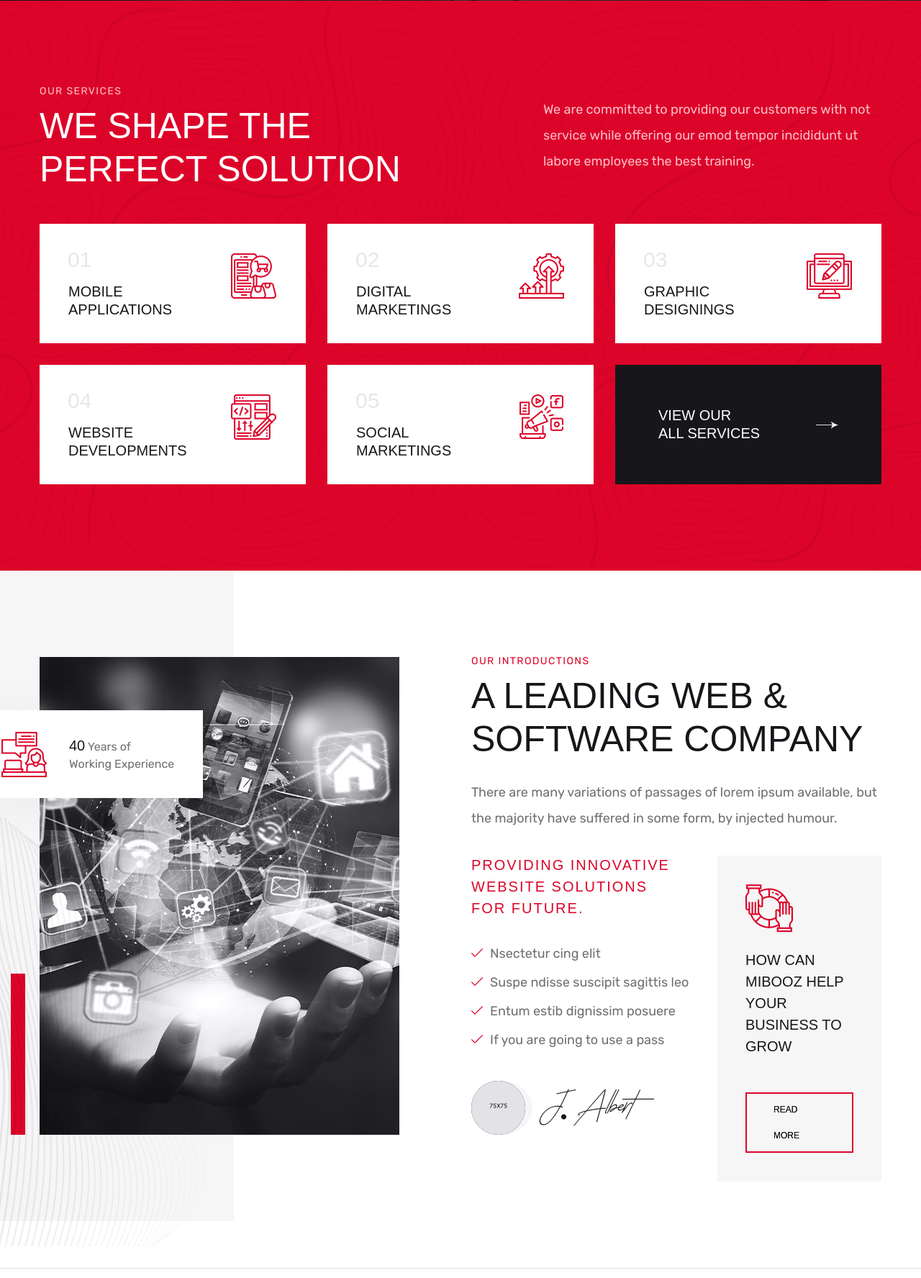
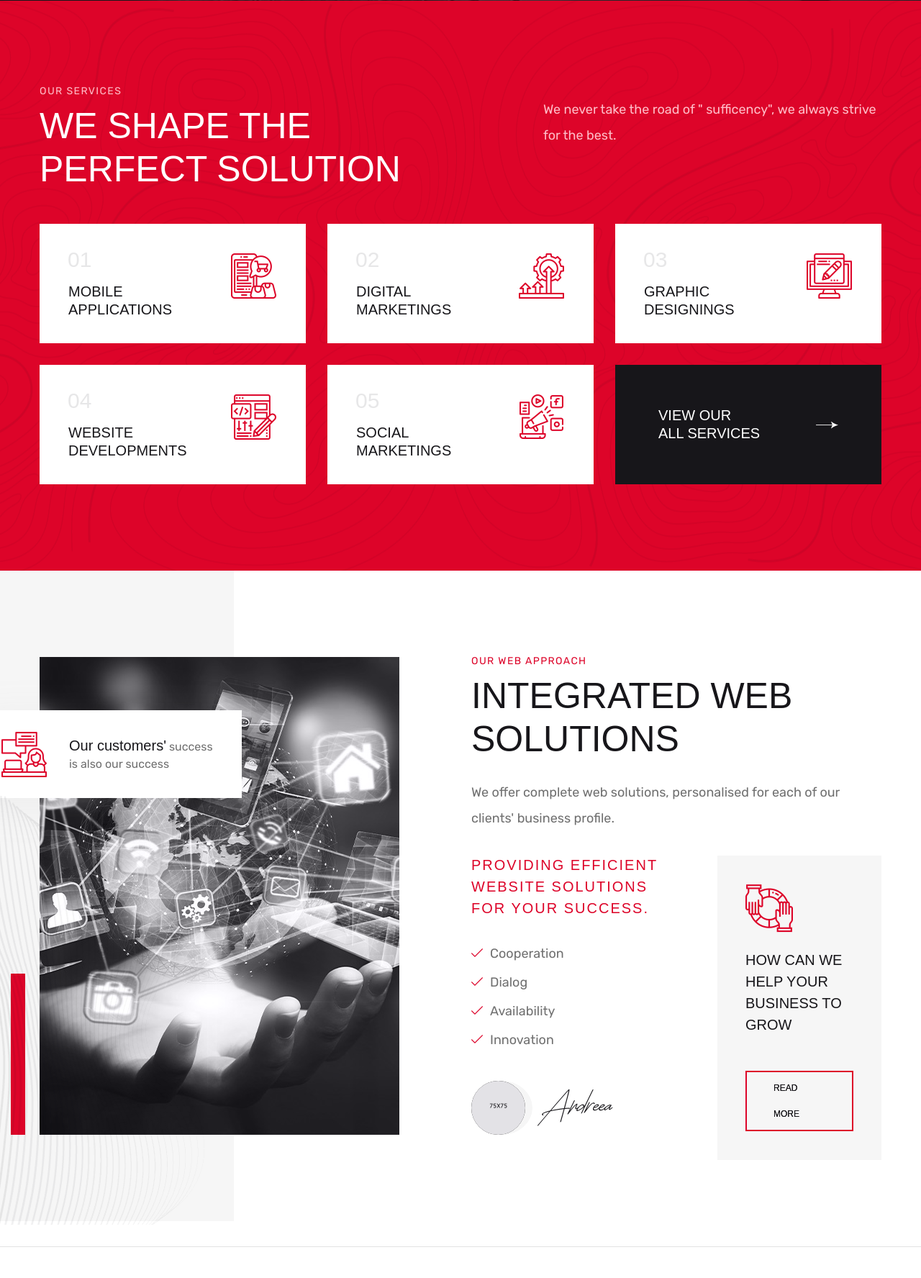
Before and after one commit to cci83glro/trepavo, a PHP site: page / in a window 1280 px wide. Shown: the part 966-2742 px from the top of the page at 72% size. Run offline with PHP 8.4, Linux system fonts and the light colour scheme; some libraries are stand-ins or nearby versions; some web fonts are replaced.

Commit message:
changes Andreea

```diff
--- a/header.php
+++ b/header.php
@@ -4,13 +4,13 @@
 <head>
     <meta charset="UTF-8" />
     <meta name="viewport" content="width=device-width, initial-scale=1.0" />
-    <title>Home One || Mibooz || Mibooz HTML Template For Business</title>
+    <title>Home | Trepavo</title>
     <!-- favicons Icons -->
     <link rel="apple-touch-icon" sizes="180x180" href="assets/images/favicons/apple-touch-icon.png" />
     <link rel="icon" type="image/png" sizes="32x32" href="assets/images/favicons/favicon-32x32.png" />
     <link rel="icon" type="image/png" sizes="16x16" href="assets/images/favicons/favicon-16x16.png" />
     <link rel="manifest" href="assets/images/favicons/site.webmanifest" />
-    <meta name="description" content="Mibooz HTML Template For Business" />
+    <meta name="description" content="Trepavo HTML Template For Business" />
 
     <!-- fonts -->
     <link rel="preconnect" href="https://fonts.googleapis.com">
@@ -59,12 +59,12 @@
                     <a href="#" class="mobile-nav__toggler"><i class="fa fa-bars"></i></a>
                     <ul class="main-menu__list">
                         <li class="dropdown">
-                            <a href="/" type="Home">Home</a>
+                            <a href="index" type="Home">Home</a>
                         </li>
                         <li class="dropdown">
                             <a href="about" type="About">About</a>
                         </li>
-                        <li class="dropdown">
+                        <!--li class="dropdown">
                             <a href="services" type="Services">Services</a>
                             <ul>
                                 <li><a href="services">Services</a></li>
@@ -75,7 +75,7 @@
                                 <li><a href="social-marketing">Social Marketing</a></li>
                                 <li><a href="content-writing">Content Writting</a></li>
                             </ul>
-                        </li>
+                        </li-->
                         <li class="dropdown">
                             <a href="projects" type="Projects">Projects</a>
                         </li>
--- a/index.php
+++ b/index.php
@@ -23,9 +23,9 @@
                         </div>
                         <!-- /.image-layer -->
                         <div class="main-slider__social">
-                            <a href="#">facebook</a>
+                            <a href="https://www.facebook.com/trepavocreativeagency">facebook</a>
 
-                            <a href="#">instagram</a>
+                            <a href="https://www.instagram.com/trepavocreativeagency/">instagram</a>
                         </div>
                         <div class="container">
                             <div class="row">
@@ -49,9 +49,9 @@
                         </div>
                         <!-- /.image-layer -->
                         <div class="main-slider__social">
-                            <a href="#">facebook</a>
+                            <a href="https://www.facebook.com/trepavocreativeagency">facebook</a>
 
-                            <a href="#">instagram</a>
+                            <a href="https://www.instagram.com/trepavocreativeagency/">instagram</a>
                         </div>
                         <div class="container">
                             <div class="row">
@@ -76,16 +76,16 @@
                         </div>
                         <!-- /.image-layer -->
                         <div class="main-slider__social">
-                            <a href="#">facebook</a>
+                            <a href="https://www.facebook.com/trepavocreativeagency">facebook</a>
 
-                            <a href="#">instagram</a>
+                            <a href="https://www.instagram.com/trepavocreativeagency/">instagram</a>
                         </div>
                         <div class="container">
                             <div class="row">
                                 <div class="col-lg-12">
                                     <div class="main-slider__content">
                                         <div class="main-slider__title-box-1">
-                                            <h2>We build <br> Together <br> Your Brand</h2>
+                                            <h2>We build <br> Your Brand <br> Together</h2>
                                             <div class="main-slider__title-box-2">
                                                 <h2>We build <br> Together <br> Your Brand</h2>
                                             </div>
@@ -130,9 +130,7 @@
                         </div>
                         <div class="col-xl-5 col-lg-6">
                             <div class="services-one__top-right">
-                                <p class="services-one__top-text">We are committed to providing our customers with not
-                                    service while offering our emod tempor incididunt ut labore employees the best
-                                    training.</p>
+                                <p class="services-one__top-text">We never take the road of " sufficency", we always strive for the best.</p>
                             </div>
                         </div>
                     </div>
@@ -229,8 +227,7 @@
                                         <span class="icon-conversation"></span>
                                     </div>
                                     <div class="welcome-one__experience-content">
-                                        <h3 class="welcome-one__experience-title"><span>40</span> Years of<br> Working
-                                            Experience</h3>
+                                        <h3 class="welcome-one__experience-title"><span>Our customers'</span> success<br> is also our success</h3>
                                     </div>
                                 </div>
                             </div>
@@ -239,24 +236,23 @@
                     <div class="col-xl-6">
                         <div class="welcome-one__right">
                             <div class="section-title text-left">
-                                <span class="section-title__tagline">Our introductions</span>
-                                <h2 class="section-title__title">A leading web & software company</h2>
+                                <span class="section-title__tagline">Our web approach</span>
+                                <h2 class="section-title__title">Integrated web solutions</h2>
                             </div>
-                            <p class="welcome-one__right-text">There are many variations of passages of lorem ipsum
-                                available, but the majority have suffered in some form, by injected humour.</p>
+                            <p class="welcome-one__right-text">We offer complete web solutions, personalised for each of our clients' business profile.</p>
                             <div class="welcome-one__bottom">
                                 <div class="row">
                                     <div class="col-xl-6 col-lg-6 col-md-6">
                                         <div class="welcome-one__bottom-left">
-                                            <h4 class="welcome-one__bottom-title">providing innovative <br> Website
-                                                solutions <br> for future.</h4>
+                                            <h4 class="welcome-one__bottom-title">providing efficient <br> website
+                                                solutions <br> for your success.</h4>
                                             <ul class="list-unstyled welcome-one__points">
                                                 <li>
                                                     <div class="icon">
                                                         <span class="icon-tick"></span>
                                                     </div>
                                                     <div class="text">
-                                                        <p>Nsectetur cing elit</p>
+                                                        <p>Cooperation</p>
                                                     </div>
                                                 </li>
                                                 <li>
@@ -264,7 +260,7 @@
                                                         <span class="icon-tick"></span>
                                                     </div>
                                                     <div class="text">
-                                                        <p>Suspe ndisse suscipit sagittis leo</p>
+                                                        <p>Dialog</p>
                                                     </div>
                                                 </li>
                                                 <li>
@@ -272,7 +268,7 @@
                                                         <span class="icon-tick"></span>
                                                     </div>
                                                     <div class="text">
-                                                        <p> Entum estib dignissim posuere</p>
+                                                        <p>Availability</p>
                                                     </div>
                                                 </li>
                                                 <li>
@@ -280,7 +276,7 @@
                                                         <span class="icon-tick"></span>
                                                     </div>
                                                     <div class="text">
-                                                        <p>If you are going to use a pass</p>
+                                                        <p>Innovation</p>
                                                     </div>
                                                 </li>
                                             </ul>
@@ -290,7 +286,7 @@
                                                         alt="">
                                                 </div>
                                                 <div class="welcome-one__person-sign">
-                                                    <h3>J. Albert</h3>
+                                                    <h3>Andreea</h3>
                                                 </div>
                                             </div>
                                         </div>
@@ -301,9 +297,9 @@
                                                 <div class="welcome-one__bottom-right-icon">
                                                     <span class="icon-help"></span>
                                                 </div>
-                                                <h4 class="welcome-one__bottom-right-title">How Can mibooz Help Your
-                                                    business to grow</h4>
-                                                <a href="about.html" class="thm-btn welcome-one__btn">read more</a>
+                                                <h4 class="welcome-one__bottom-right-title">How Can We Help Your
+                                                    Business To Grow</h4>
+                                                <a href="about" class="thm-btn welcome-one__btn">read more</a>
                                             </div>
                                         </div>
                                     </div>
@@ -419,8 +415,7 @@
                             </div>
                             <div class="we-care__content">
                                 <h3 class="we-care__title">We Care About Business Growths</h3>
-                                <p class="we-care__text">There are many variations of passages of Lorem Ipsum available,
-                                    but the majority have suffered.</p>
+                                <p class="we-care__text">Behind a successful brand there is always a team that strives to achieve the best. </p>
                             </div>
                         </div>
                     </div>
@@ -442,8 +437,8 @@
                             <li data-filter=".filter-item" class="active"><span class="filter-text">All</span></li>
                             <li data-filter=".bra"><span class="filter-text">Branding</span></li>
                             <li data-filter=".photo"><span class="filter-text">Photography</span></li>
+                            <li data-filter=".some"><span class="filter-text">Social Media</span></li>
                             <li data-filter=".web"><span class="filter-text">Web Design</span></li>
-                            <li data-filter=".app"><span class="filter-text last-pd-none">Apps</span></li>
                         </ul>
                     </div>
                 </div>
@@ -455,7 +450,7 @@
                                 <img src="assets/images/resources/project-one-img-1.jpg" alt="">
                                 <div class="project-one__hover">
                                     <p class="project-one__tagline">Graphic</p>
-                                    <h3 class="project-one__title"><a href="project-details.html">Fimlor Experience</a>
+                                    <h3 class="project-one__title"><a href="project-details.html">Outdoor</a>
                                     </h3>
                                 </div>
                             </div>
@@ -468,7 +463,7 @@
                                 <img src="assets/images/resources/project-one-img-2.jpg" alt="">
                                 <div class="project-one__hover">
                                     <p class="project-one__tagline">Graphic</p>
-                                    <h3 class="project-one__title"><a href="project-details.html">Fimlor Experience</a>
+                                    <h3 class="project-one__title"><a href="project-details.html">Outdoor</a>
                                     </h3>
                                 </div>
                             </div>
@@ -481,7 +476,7 @@
                                 <img src="assets/images/resources/project-one-img-3.jpg" alt="">
                                 <div class="project-one__hover">
                                     <p class="project-one__tagline">Graphic</p>
-                                    <h3 class="project-one__title"><a href="project-details.html">Fimlor Experience</a>
+                                    <h3 class="project-one__title"><a href="project-details.html">Logo Design</a>
                                     </h3>
                                 </div>
                             </div>
@@ -493,8 +488,8 @@
                             <div class="project-one__img">
                                 <img src="assets/images/resources/project-one-img-4.jpg" alt="">
                                 <div class="project-one__hover">
-                                    <p class="project-one__tagline">Graphic</p>
-                                    <h3 class="project-one__title"><a href="project-details.html">Fimlor Experience</a>
+                                    <p class="project-one__tagline">Photography</p>
+                                    <h3 class="project-one__title"><a href="project-details.html">Portrait Photography</a>
                                     </h3>
                                 </div>
                             </div>
@@ -507,7 +502,20 @@
                                 <img src="assets/images/resources/project-one-img-5.jpg" alt="">
                                 <div class="project-one__hover">
                                     <p class="project-one__tagline">Graphic</p>
-                                    <h3 class="project-one__title"><a href="project-details.html">Fimlor Experience</a>
+                                    <h3 class="project-one__title"><a href="project-details.html">Business card</a>
+                                    </h3>
+                                </div>
+                            </div>
+                        </div>
+                    </div>
+                    <div class="col-xl-4 col-lg-6 col-md-6 filter-item app some photo">
+                        <!--Portfolio One Single-->
+                        <div class="project-one__single">
+                            <div class="project-one__img">
+                                <img src="assets/images/resources/project-one-img-6.jpg" alt="">
+                                <div class="project-one__hover">
+                                    <p class="project-one__tagline">Social Media</p>
+                                    <h3 class="project-one__title"><a href="project-details.html">Video ad</a>
                                     </h3>
                                 </div>
                             </div>
@@ -517,23 +525,10 @@
                         <!--Portfolio One Single-->
                         <div class="project-one__single">
                             <div class="project-one__img">
-                                <img src="assets/images/resources/project-one-img-6.jpg" alt="">
+                                <img src="assets/images/resources/project-one-img-7.jpg" alt="">
                                 <div class="project-one__hover">
-                                    <p class="project-one__tagline">Graphic</p>
-                                    <h3 class="project-one__title"><a href="project-details.html">Fimlor Experience</a>
-                                    </h3>
-                                </div>
-                            </div>
-                        </div>
-                    </div>
-                    <div class="col-xl-4 col-lg-6 col-md-6 filter-item app photo">
-                        <!--Portfolio One Single-->
-                        <div class="project-one__single">
-                            <div class="project-one__img">
-                                <img src="assets/images/resources/project-one-img-6.jpg" alt="">
-                                <div class="project-one__hover">
-                                    <p class="project-one__tagline">Graphic</p>
-                                    <h3 class="project-one__title"><a href="project-details.html">Fimlor Experience</a>
+                                    <p class="project-one__tagline">Photography</p>
+                                    <h3 class="project-one__title"><a href="project-details.html">Portrait photography</a>
                                     </h3>
                                 </div>
                             </div>
@@ -588,7 +583,7 @@
                         <div class="why-choose-one__right">
                             <div class="section-title text-left">
                                 <span class="section-title__tagline">why choose us</span>
-                                <h2 class="section-title__title">We do more then ever platform</h2>
+                                <h2 class="section-title__title">We add value to your brand</h2>
                             </div>
                             <p class="why-choose-one__right-text">There are many variations of passages of lorem ipsum
                                 available, but the majority have suffered in some form, by injected free text not
@@ -666,7 +661,7 @@
                             <!--Testimonial One Single-->
                             <div class="testimonial-one__single">
                                 <div class="testimonial-one__content">
-                                    <p class="testimonial-one__text">I was very impresed by the mibooz service and their
+                                    <p class="testimonial-one__text">I was very impresed by the trepavo service and their
                                         work of quality lorem ipsum is simply free text used by copy typing refreshing.
                                         Neque porro est qui ipsum.</p>
                                 </div>
@@ -681,7 +676,7 @@
                             <!--Testimonial One Single-->
                             <div class="testimonial-one__single">
                                 <div class="testimonial-one__content">
-                                    <p class="testimonial-one__text">I was very impresed by the mibooz service and their
+                                    <p class="testimonial-one__text">I was very impresed by the trepavo service and their
                                         work of quality lorem ipsum is simply free text used by copy typing refreshing.
                                         Neque porro est qui ipsum.</p>
                                 </div>
@@ -696,7 +691,7 @@
                             <!--Testimonial One Single-->
                             <div class="testimonial-one__single">
                                 <div class="testimonial-one__content">
-                                    <p class="testimonial-one__text">I was very impresed by the mibooz service and their
+                                    <p class="testimonial-one__text">I was very impresed by the trepavo service and their
                                         work of quality lorem ipsum is simply free text used by copy typing refreshing.
                                         Neque porro est qui ipsum.</p>
                                 </div>
--- a/unused/index.html
+++ b/unused/index.html
@@ -135,7 +135,7 @@
                         </div>
                         <!-- /.image-layer -->
                         <div class="main-slider__social">
-                            <a href="#">facebook</a>
+                            <a href="https://www.facebook.com/trepavocreativeagency">facebook</a>
 
                             <a href="#">instagram</a>
                         </div>
```
Also changed, not shown: about.php (+11 -92 lines), contact.php (+25 -24 lines), projects.php (+16 -13 lines), assets/images/backgrounds/main-slider-1-3.jpg, assets/images/backgrounds/main-slider-1-3_orig.jpg (added), assets/images/backgrounds/page-header-projects.jpg (renamed from assets/images/backgrounds/page-header-bg.jpg), assets/images/resources/project-one-img-7.jpg (added), 2 other files.
